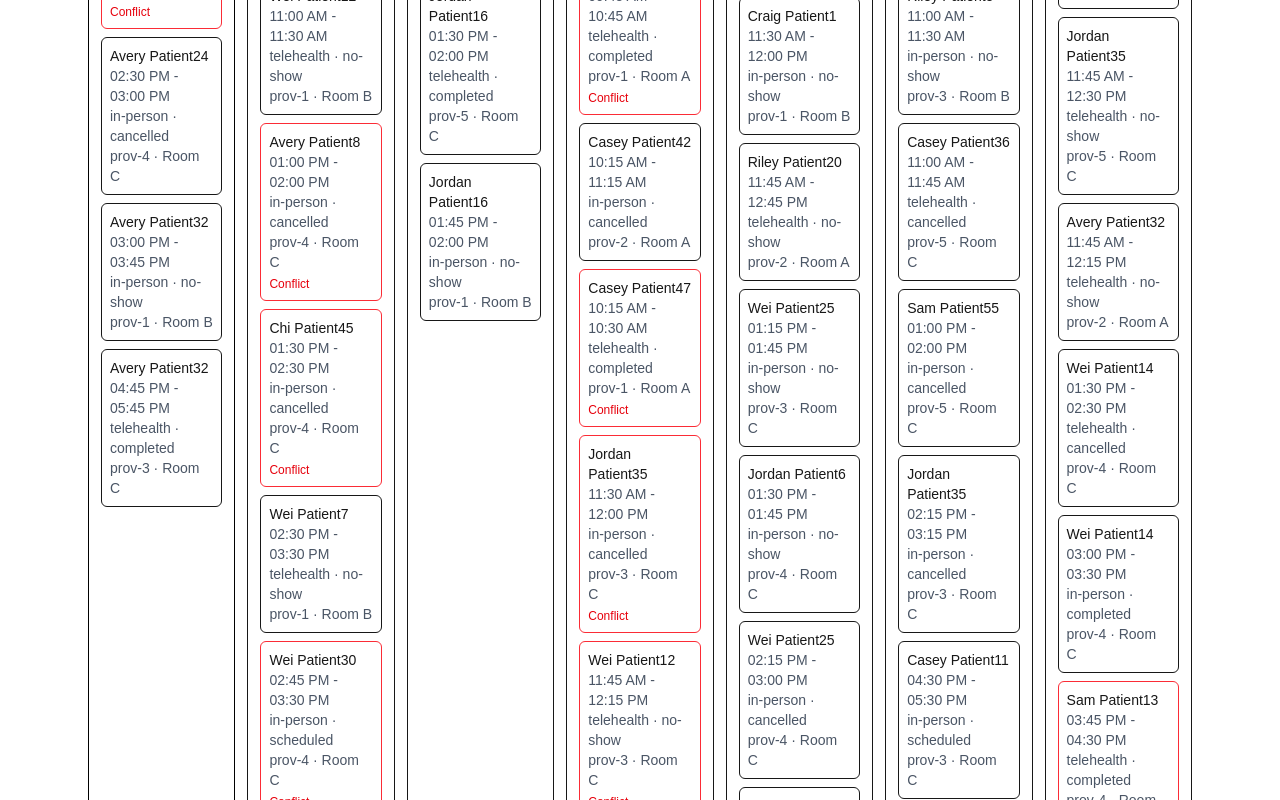
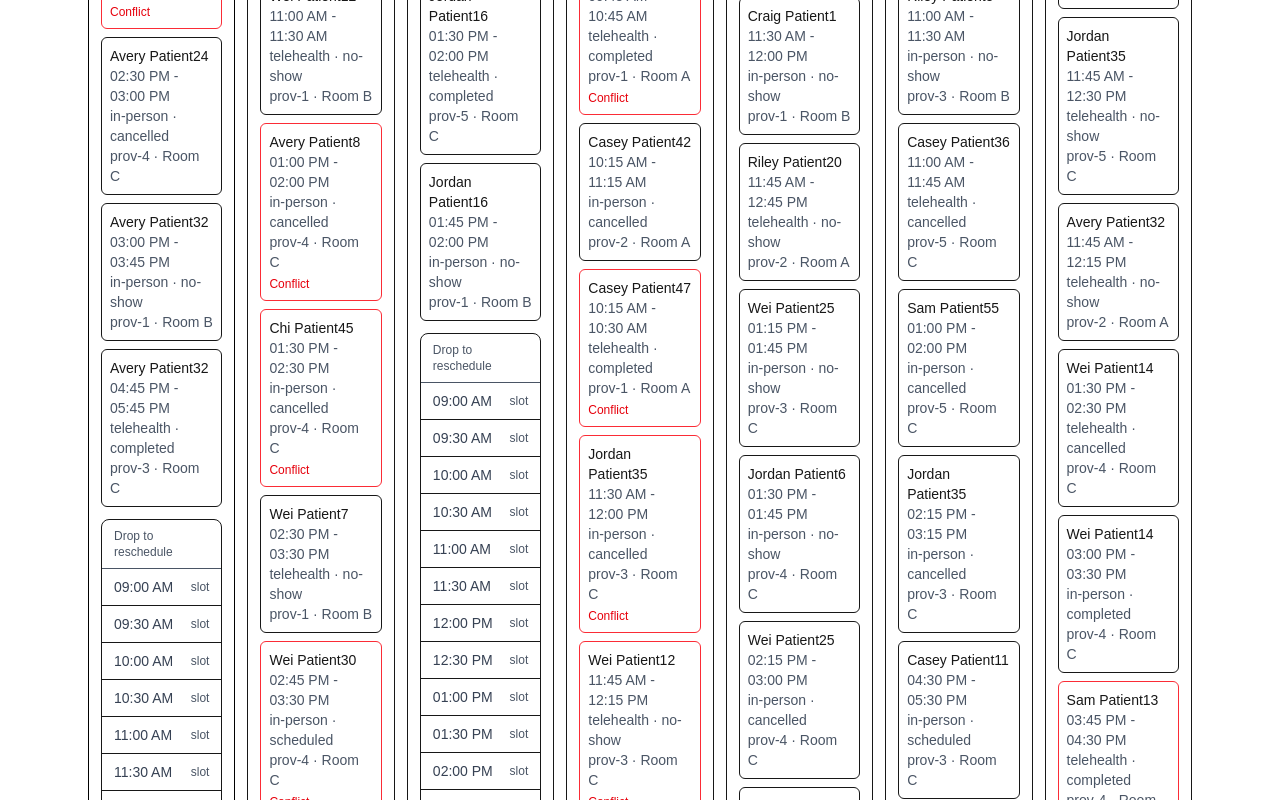
Before and after one commit to Craigchen-2001/carehub-next-dashboard, a Next.js app: page /schedule in a window 1280 px wide. Shown: the part 660-1460 px from the top of the page. Built offline with nearby package versions, Linux system fonts and the light colour scheme; no server answers.

Commit message:
Implement drag-and-drop reschedule with confirmation

```diff
--- a/src/app/schedule/page.tsx
+++ b/src/app/schedule/page.tsx
@@ -39,6 +39,10 @@ function formatDayLabel(d: Date) {
   return d.toLocaleDateString(undefined, { weekday: "short", month: "2-digit", day: "2-digit" });
 }
 
+function formatTimeHM(d: Date) {
+  return d.toLocaleTimeString([], { hour: "2-digit", minute: "2-digit" });
+}
+
 function formatTimeRange(a: Appointment) {
   const s = new Date(a.startTime).toLocaleTimeString([], { hour: "2-digit", minute: "2-digit" });
   const e = new Date(a.endTime).toLocaleTimeString([], { hour: "2-digit", minute: "2-digit" });
@@ -68,6 +72,23 @@ async function fetchAppointments(params: { start: string; end: string; provider?
   return j.data;
 }
 
+function buildSlotsForDay(day: Date, startHour = 9, endHour = 17, stepMin = 30) {
+  const slots: { start: Date; end: Date; label: string }[] = [];
+  const base = startOfDay(day);
+  const start = new Date(base);
+  start.setHours(startHour, 0, 0, 0);
+  const end = new Date(base);
+  end.setHours(endHour, 0, 0, 0);
+
+  let cur = new Date(start);
+  while (cur.getTime() < end.getTime()) {
+    const nxt = new Date(cur.getTime() + stepMin * 60 * 1000);
+    slots.push({ start: new Date(cur), end: nxt, label: formatTimeHM(cur) });
+    cur = nxt;
+  }
+  return slots;
+}
+
 export default function SchedulePage() {
   const [view, setView] = useState<"week" | "day">("week");
   const [anchor, setAnchor] = useState<Date>(() => startOfDay(new Date()));
@@ -76,8 +97,9 @@ export default function SchedulePage() {
 
   const [panelOpen, setPanelOpen] = useState(false);
   const [selected, setSelected] = useState<PanelAppointment | null>(null);
+  const [draftCreate, setDraftCreate] = useState<{ startIso: string; endIso: string } | null>(null);
 
-  const [draftCreate, setDraftCreate] = useState<{ startIso: string; endIso: string } | null>(null);
+  const [draggingId, setDraggingId] = useState<string | null>(null);
 
   const range = useMemo(() => {
     const start = startOfDay(anchor);
@@ -179,13 +201,10 @@ export default function SchedulePage() {
       updateAppointment(input.id, { startTime: input.startTime, endTime: input.endTime }),
     onMutate: async (input) => {
       await qc.cancelQueries({ queryKey: apptKey });
-
       const prev = qc.getQueryData<Appointment[]>(apptKey) || [];
       const next = prev.map((a) => (a.id === input.id ? { ...a, startTime: input.startTime, endTime: input.endTime } : a));
       qc.setQueryData<Appointment[]>(apptKey, next);
-
       setSelected((p) => (p && p.id === input.id ? { ...p, startTime: input.startTime, endTime: input.endTime } : p));
-
       return { prev };
     },
     onError: (_err, _input, ctx) => {
@@ -202,6 +221,28 @@ export default function SchedulePage() {
       qc.invalidateQueries({ queryKey: ["appointments"] });
     },
   });
+
+  const slotLenMin = 30;
+
+  const handleDropToSlot = (slotStart: Date, slotEnd: Date) => {
+    if (!draggingId) return;
+    const appt = (apptsQ.data || []).find((x) => x.id === draggingId);
+    if (!appt) return;
+
+    const oldS = new Date(appt.startTime).getTime();
+    const oldE = new Date(appt.endTime).getTime();
+    const dur = Math.max(slotLenMin * 60 * 1000, oldE - oldS);
+
+    const newS = new Date(slotStart);
+    const newE = new Date(newS.getTime() + dur);
+
+    const ok = window.confirm(
+      `Reschedule ${appt.patientName}\nFrom ${formatTimeHM(new Date(appt.startTime))} to ${formatTimeHM(new Date(appt.endTime))}\nTo ${formatTimeHM(newS)} to ${formatTimeHM(newE)}?`
+    );
+    if (!ok) return;
+
+    rescheduleMut.mutate({ id: appt.id, startTime: newS.toISOString(), endTime: newE.toISOString() });
+  };
 
   return (
     <div className="mx-auto max-w-6xl p-6">
@@ -301,21 +342,25 @@ export default function SchedulePage() {
 
       <div className={`grid gap-3 ${view === "week" ? "sm:grid-cols-7" : "sm:grid-cols-1"}`}>
         {days.map((d) => {
-          const key = startOfDay(d).toISOString();
-          const items = byDay.get(key) || [];
+          const dayKey = startOfDay(d).toISOString();
+          const items = (byDay.get(dayKey) || []).slice().sort((a, b) => (a.startTime < b.startTime ? -1 : 1));
+          const slots = buildSlotsForDay(d, 9, 17, 30);
+
           return (
-            <div key={key} className={`rounded-lg border ${isToday(d) ? "border-black" : ""}`}>
+            <div key={dayKey} className={`rounded-lg border ${isToday(d) ? "border-black" : ""}`}>
               <div className="border-b px-3 py-2 text-sm font-medium">
                 {formatDayLabel(d)} {isToday(d) ? "• Today" : ""}
               </div>
-              <div className="p-3">
-                {apptsQ.isFetching && items.length === 0 && <div className="text-sm text-gray-600">Loading…</div>}
-                {!apptsQ.isFetching && items.length === 0 && <div className="text-sm text-gray-600">No appointments</div>}
+
+              <div className="p-3 space-y-3">
                 <div className="space-y-2">
                   {items.map((a) => (
                     <div
                       key={a.id}
-                      className={`cursor-pointer rounded-md border p-2 text-sm ${conflictIds.has(a.id) ? "border-red-500" : ""}`}
+                      draggable
+                      onDragStart={() => setDraggingId(a.id)}
+                      onDragEnd={() => setDraggingId(null)}
+                      className={`cursor-grab rounded-md border p-2 text-sm ${conflictIds.has(a.id) ? "border-red-500" : ""}`}
                       onClick={() => {
                         setDraftCreate(null);
                         setSelected(a as unknown as PanelAppointment);
@@ -333,7 +378,28 @@ export default function SchedulePage() {
                       {conflictIds.has(a.id) && <div className="mt-1 text-xs text-red-600">Conflict</div>}
                     </div>
                   ))}
+                  {apptsQ.isFetching && items.length === 0 && <div className="text-sm text-gray-600">Loading…</div>}
+                  {!apptsQ.isFetching && items.length === 0 && <div className="text-sm text-gray-600">No appointments</div>}
                 </div>
+
+                <div className="rounded-lg border">
+                  <div className="border-b px-3 py-2 text-xs text-gray-600">Drop to reschedule</div>
+                  <div className="divide-y">
+                    {slots.map((s) => (
+                      <div
+                        key={s.start.toISOString()}
+                        className={`flex items-center justify-between px-3 py-2 text-sm ${draggingId ? "bg-gray-50" : ""}`}
+                        onDragOver={(e) => e.preventDefault()}
+                        onDrop={() => handleDropToSlot(s.start, s.end)}
+                      >
+                        <div className="text-gray-700">{s.label}</div>
+                        <div className="text-xs text-gray-600">slot</div>
+                      </div>
+                    ))}
+                  </div>
+                </div>
+
+                {rescheduleMut.isPending && draggingId && <div className="text-xs text-gray-600">Updating…</div>}
               </div>
             </div>
           );
```
